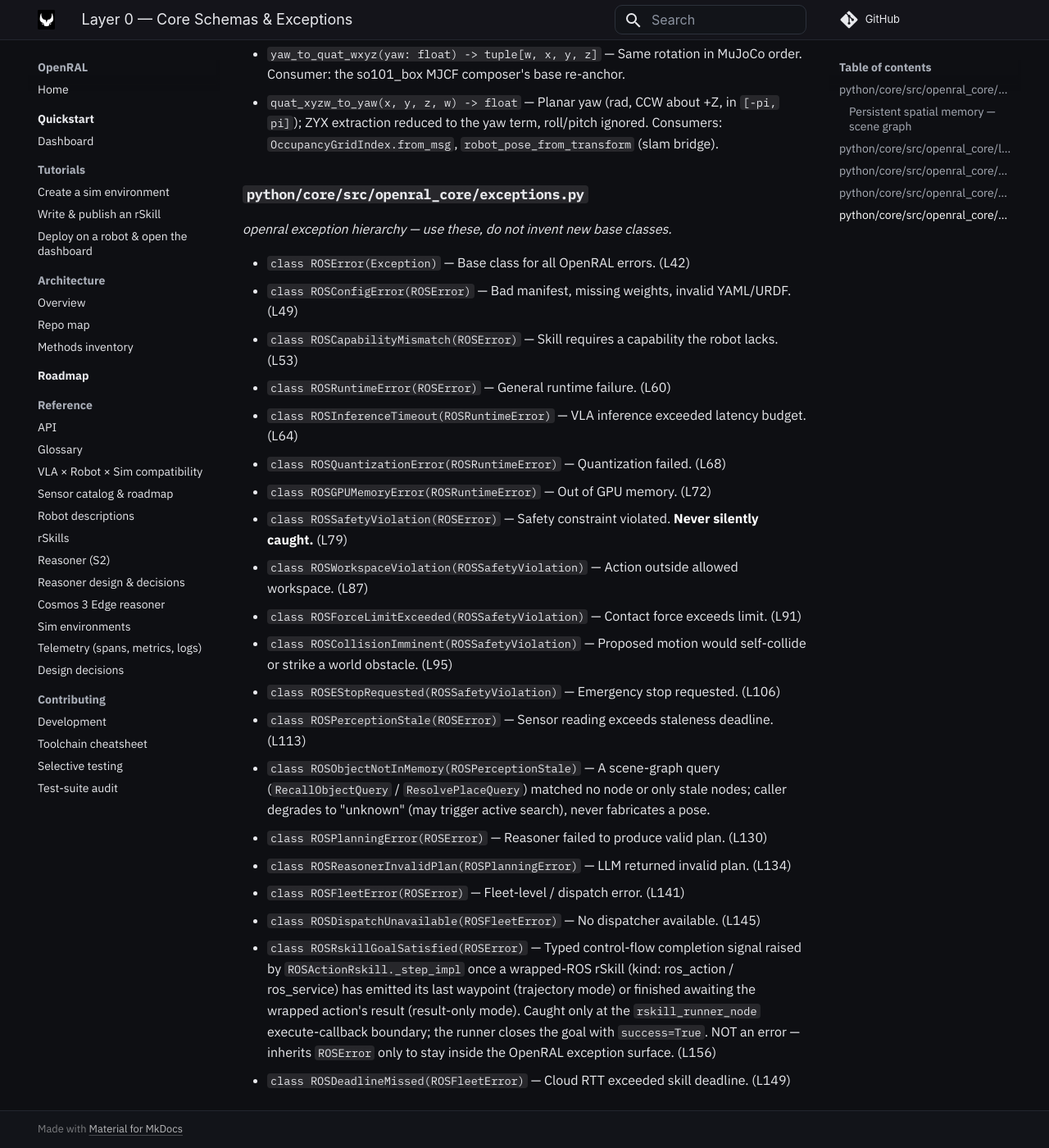
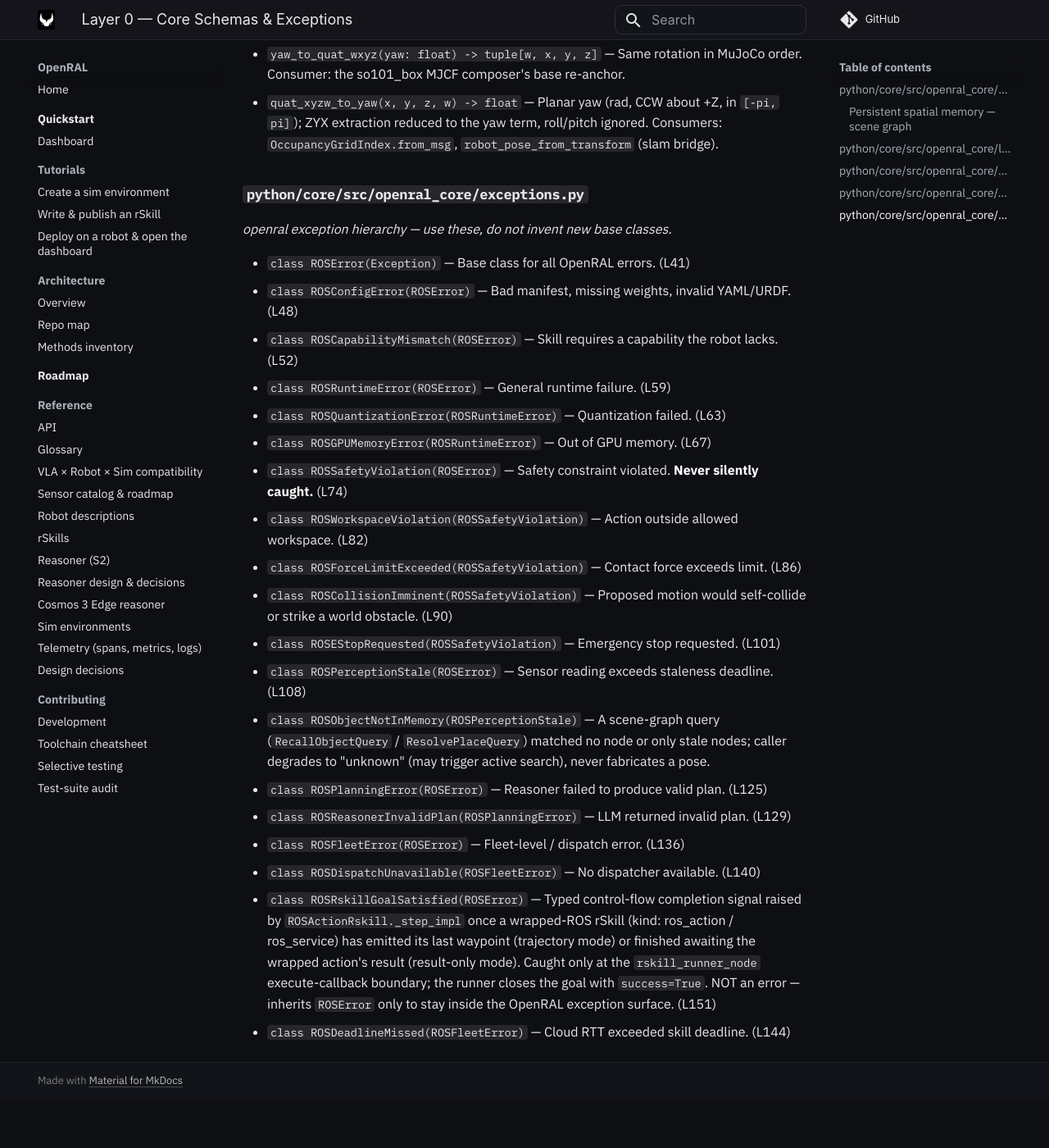
Before and after one commit to OpenRAL/openral, an MkDocs documentation site: the page built from docs/methods/00-core-schemas.md, in a window 1280 px wide and 1400 px high, scrolled down 32559 px. Shown: the whole window at 82% size. Built offline with MkDocs 1.6.1 and Material for MkDocs 9.7.7, drawn with Linux system fonts in a browser that asks for light colours; comment, search, counter and statistics services are not loaded; after the commit the page ends 33900 px from its top, so only the background shows below that.

Commit message:
fix(rskill,observability): drop the unenforced ROSInferenceTimeout contract (issue #49)
ROSInferenceTimeout was declared in the exception hierarchy and promised by
two `Raises:` docstrings, but no backend ever raised it — so the matching
`openral.inference.timeouts` counter had no producer. A contract nothing
enforces reads as a guarantee to anyone writing a backend or a dashboard
panel; CLAUDE.md §1.2 forbids leaving that in place.

Implementing real per-inference enforcement is a much larger safety-layer
design project (clock ownership, robot behavior on a mid-forward-pass raise,
in-process vs ZMQ-sidecar unification, budget source) that needs its own ADR
and safety-WG review. Deleted instead, as was done for the clamp concept.

Removed: the exception + its `openral_core.__init__` re-export, the
`openral.inference.timeouts` counter (`get_inference_timeouts` and
`METRIC_INFERENCE_TIMEOUTS`), the two docstring promises on `Runtime.infer`
and `WorldModel.rollout`, the matching `docs/methods/` rows, the repo state
map exception/metrics cards, and the CLAUDE.md §5 example list entry.

The real deadline controls are untouched: goal-level abort via
`rskill_runner_node._run_until_done_or_deadline`, the reasoner patience
ceiling + replanning ladder, `openral.tick.{budget_violations,deadline_misses}`,
and `assert_within_budget` in CI.

Decision recorded as a 2026-08-04 amendment to ADR-0010 in the private
management repo.

Fixes #49

Co-Authored-By: Claude Sonnet 5 <noreply@anthropic.com>
Signed-off-by: Adrian Llopart <adrianllopart@gmail.com>

```diff
--- a/docs/architecture/repo-state-map.html
+++ b/docs/architecture/repo-state-map.html
@@ -1396,7 +1396,7 @@ const LAYERS = [
         title: "Metric instruments",
         pkg: "python/observability",
         status: "green",
-        desc: "Cached accessors for openral.tick.duration / openral.inference.duration / openral.hal.{read_state,send_action}.duration / openral.sensors.age_ms / openral.world_state.staleness_ms histograms, openral.{tick.budget_violations,tick.deadline_misses,inference.timeouts,safety.violations,safety.clamps,hal.estop.count,sensors.stale_reads,sim.episode.count,sim.episode.success} counters, and openral.world_state.components_stale up-down counter. Labels restricted to the closed-set whitelist in design §9.",
+        desc: "Cached accessors for openral.tick.duration / openral.inference.duration / openral.hal.{read_state,send_action}.duration / openral.sensors.age_ms / openral.world_state.staleness_ms histograms, openral.{tick.budget_violations,tick.deadline_misses,safety.violations,safety.clamps,hal.estop.count,sensors.stale_reads,sim.episode.count,sim.episode.success} counters, and openral.world_state.components_stale up-down counter. Labels restricted to the closed-set whitelist in design §9.",
       },
       {
         title: "W3C TraceContext propagation",
@@ -1477,7 +1477,7 @@ const CROSS = [
     title: "openral_core exceptions",
     pkg: "python/core · exceptions.py",
     status: "green",
-    desc: "Single ROSError tree. ROSSafetyViolation and subclasses — never silently caught. ROSConfigError, ROSCapabilityMismatch, ROSInferenceTimeout, etc.",
+    desc: "Single ROSError tree. ROSSafetyViolation and subclasses — never silently caught. ROSConfigError, ROSCapabilityMismatch, ROSRuntimeError, etc.",
   },
   {
     title: "openral_msgs (ROS 2 IDL)",
--- a/docs/methods/00-core-schemas.md
+++ b/docs/methods/00-core-schemas.md
@@ -366,23 +366,22 @@ _Shared rotation geometry — look-at/camera gaze poses (relocated here from `op
 ### `python/core/src/openral_core/exceptions.py`
 _openral exception hierarchy — use these, do not invent new base classes._
 
-- `class ROSError(Exception)` — Base class for all OpenRAL errors. (L42)
-- `class ROSConfigError(ROSError)` — Bad manifest, missing weights, invalid YAML/URDF. (L49)
-- `class ROSCapabilityMismatch(ROSError)` — Skill requires a capability the robot lacks. (L53)
-- `class ROSRuntimeError(ROSError)` — General runtime failure. (L60)
-- `class ROSInferenceTimeout(ROSRuntimeError)` — VLA inference exceeded latency budget. (L64)
-- `class ROSQuantizationError(ROSRuntimeError)` — Quantization failed. (L68)
-- `class ROSGPUMemoryError(ROSRuntimeError)` — Out of GPU memory. (L72)
-- `class ROSSafetyViolation(ROSError)` — Safety constraint violated. **Never silently caught.** (L79)
-- `class ROSWorkspaceViolation(ROSSafetyViolation)` — Action outside allowed workspace. (L87)
-- `class ROSForceLimitExceeded(ROSSafetyViolation)` — Contact force exceeds limit. (L91)
-- `class ROSCollisionImminent(ROSSafetyViolation)` — Proposed motion would self-collide or strike a world obstacle. (L95)
-- `class ROSEStopRequested(ROSSafetyViolation)` — Emergency stop requested. (L106)
-- `class ROSPerceptionStale(ROSError)` — Sensor reading exceeds staleness deadline. (L113)
+- `class ROSError(Exception)` — Base class for all OpenRAL errors. (L41)
+- `class ROSConfigError(ROSError)` — Bad manifest, missing weights, invalid YAML/URDF. (L48)
+- `class ROSCapabilityMismatch(ROSError)` — Skill requires a capability the robot lacks. (L52)
+- `class ROSRuntimeError(ROSError)` — General runtime failure. (L59)
+- `class ROSQuantizationError(ROSRuntimeError)` — Quantization failed. (L63)
+- `class ROSGPUMemoryError(ROSRuntimeError)` — Out of GPU memory. (L67)
+- `class ROSSafetyViolation(ROSError)` — Safety constraint violated. **Never silently caught.** (L74)
+- `class ROSWorkspaceViolation(ROSSafetyViolation)` — Action outside allowed workspace. (L82)
+- `class ROSForceLimitExceeded(ROSSafetyViolation)` — Contact force exceeds limit. (L86)
+- `class ROSCollisionImminent(ROSSafetyViolation)` — Proposed motion would self-collide or strike a world obstacle. (L90)
+- `class ROSEStopRequested(ROSSafetyViolation)` — Emergency stop requested. (L101)
+- `class ROSPerceptionStale(ROSError)` — Sensor reading exceeds staleness deadline. (L108)
 - `class ROSObjectNotInMemory(ROSPerceptionStale)` — A scene-graph query (`RecallObjectQuery` / `ResolvePlaceQuery`) matched no node or only stale nodes; caller degrades to "unknown" (may trigger active search), never fabricates a pose.
-- `class ROSPlanningError(ROSError)` — Reasoner failed to produce valid plan. (L130)
-- `class ROSReasonerInvalidPlan(ROSPlanningError)` — LLM returned invalid plan. (L134)
-- `class ROSFleetError(ROSError)` — Fleet-level / dispatch error. (L141)
-- `class ROSDispatchUnavailable(ROSFleetError)` — No dispatcher available. (L145)
-- `class ROSRskillGoalSatisfied(ROSError)` — Typed control-flow completion signal raised by `ROSActionRskill._step_impl` once a wrapped-ROS rSkill (kind: ros_action / ros_service) has emitted its last waypoint (trajectory mode) or finished awaiting the wrapped action's result (result-only mode). Caught only at the `rskill_runner_node` execute-callback boundary; the runner closes the goal with `success=True`. NOT an error — inherits `ROSError` only to stay inside the OpenRAL exception surface. (L156)
-- `class ROSDeadlineMissed(ROSFleetError)` — Cloud RTT exceeded skill deadline. (L149)
+- `class ROSPlanningError(ROSError)` — Reasoner failed to produce valid plan. (L125)
+- `class ROSReasonerInvalidPlan(ROSPlanningError)` — LLM returned invalid plan. (L129)
+- `class ROSFleetError(ROSError)` — Fleet-level / dispatch error. (L136)
+- `class ROSDispatchUnavailable(ROSFleetError)` — No dispatcher available. (L140)
+- `class ROSRskillGoalSatisfied(ROSError)` — Typed control-flow completion signal raised by `ROSActionRskill._step_impl` once a wrapped-ROS rSkill (kind: ros_action / ros_service) has emitted its last waypoint (trajectory mode) or finished awaiting the wrapped action's result (result-only mode). Caught only at the `rskill_runner_node` execute-callback boundary; the runner closes the goal with `success=True`. NOT an error — inherits `ROSError` only to stay inside the OpenRAL exception surface. (L151)
+- `class ROSDeadlineMissed(ROSFleetError)` — Cloud RTT exceeded skill deadline. (L144)
```
Also changed, not shown: CHANGELOG.md (+4 -0 lines), CLAUDE.md (+1 -1 lines), docs/methods/04-rskill.md (+4 -4 lines), docs/methods/06-reasoning-wam-safety-observability.md (+16 -17 lines), 7 other files.
